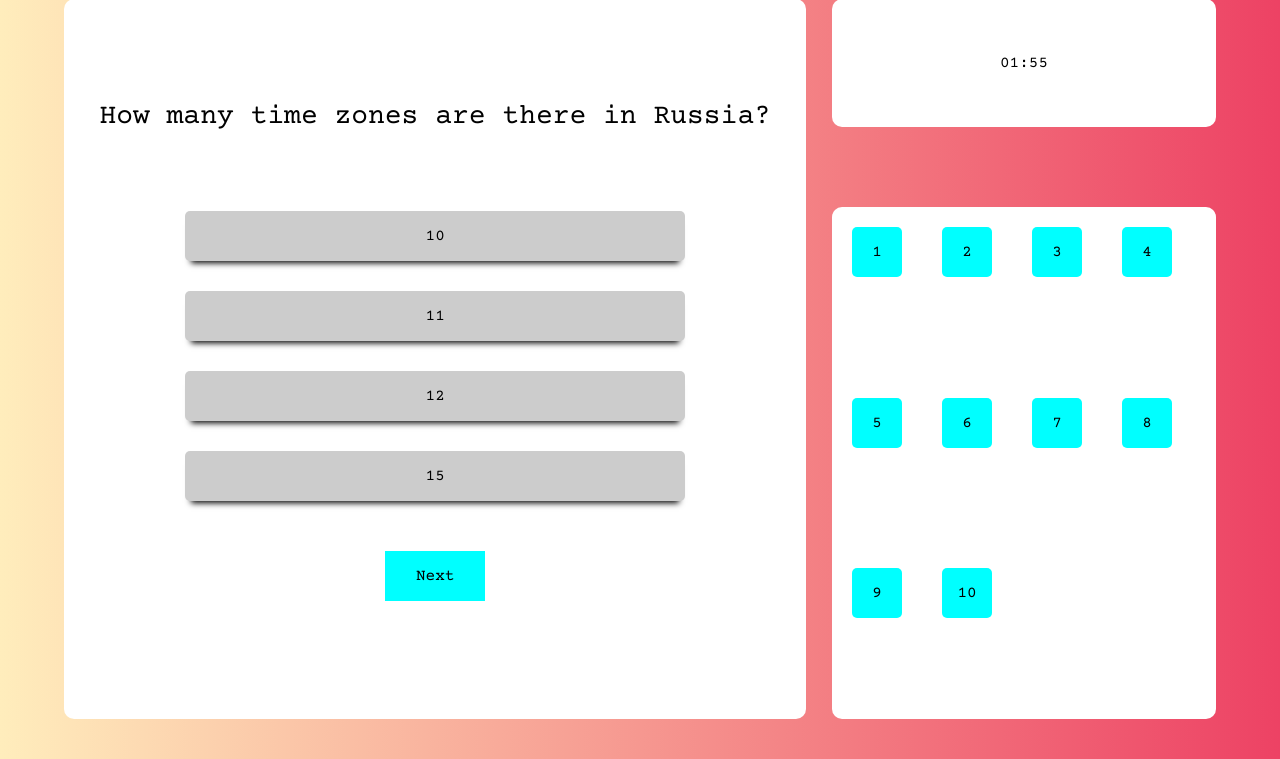
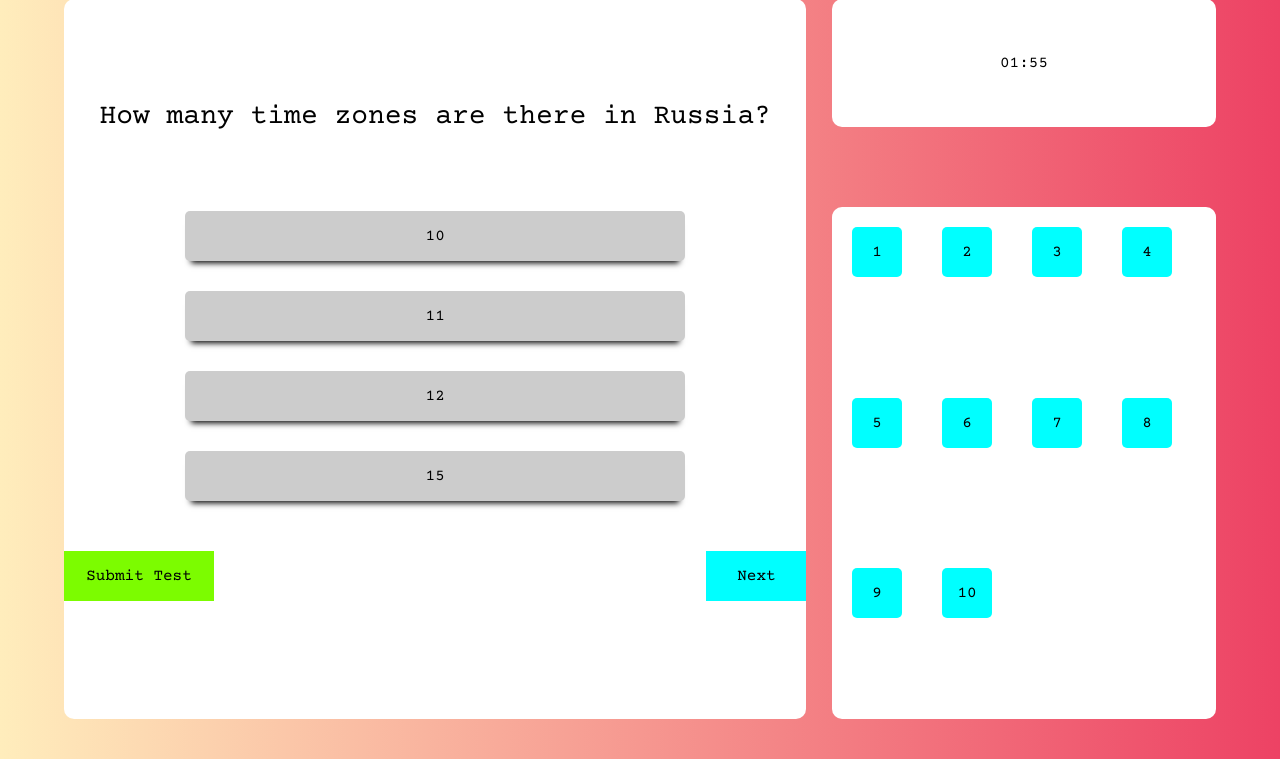
Before and after one commit to PATHAKABHISHEK/onlinetest, a Flask app: page /exam in a window 1280 px wide. Shown: the part 41-800 px from the top of the page. Run offline with Flask 2, Linux system fonts and the light colour scheme; some libraries are stand-ins or nearby versions.

Commit message:
come minor changes

```diff
--- a/static/css/exam.css
+++ b/static/css/exam.css
@@ -102,3 +102,19 @@
   cursor: pointer;
   color: white;
 }
+
+.submit-button {
+  height: 50px;
+  width: 150px;
+  background-color: lawngreen;
+  display: flex;
+  flex-direction: row;
+  align-items: center;
+  justify-content: center;
+  margin-right: 100px;
+}
+
+.submit-button:hover {
+  cursor: pointer;
+  color: white;
+}
--- a/templates/exam.html
+++ b/templates/exam.html
@@ -33,8 +33,9 @@
         </div>
         </a>
       </div>
-      <div>
-          <p class="next-button" onclick="next()">Next</p>
+      <div style="display: flex;flex-direction:row; justify-content:space-between;width: 100%">
+          <p class="submit-button" onclick="submitTest()">Submit Test</p>
+        <p class="next-button" onclick="next()">Next</p>
       </div>
   </div>
   <div class="another-container">
@@ -181,6 +182,29 @@
                 display = document.querySelector('#time');
             startTimer(tenMinutes, display);
         };
+
+    function submitTest(){
+        fetch('/check', {
+            method: 'POST',
+            body: JSON.stringify({
+                "results":
+                    results
+            }),
+            headers: {
+                'Content-type': 'application/json; charset=UTF-8'
+            }
+        }).then(function (response) {
+            if (response.ok) {
+                return response.json();
+            }
+            return Promise.reject(response);
+        }).then(function (data) {
+            window.localStorage.setItem("count", data["count"]);
+            location.href = "/check";
+        }).catch(function (error) {
+            console.warn('Something went wrong.', error);
+        });
+    }
 </script>
 
 {% endblock %}
```
